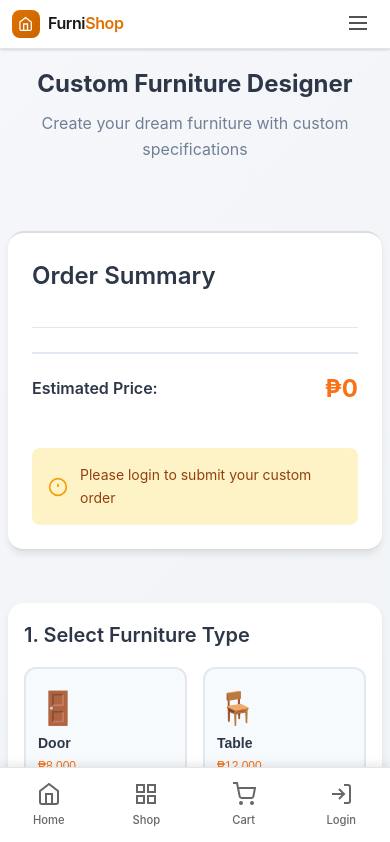
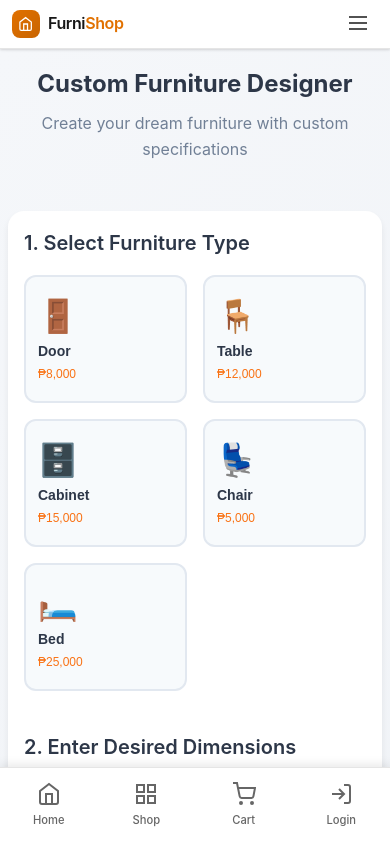
Before and after one commit to clicianDev/furnishop-client, a React (Create React App) app: page /custom-furniture in a window 390 px wide. Shown: the top 842 px of the page. Built offline with nearby package versions, Linux system fonts and the light colour scheme; no server answers; the HTML template or start-up script is replaced by a standard one.

Commit message:
fix: Update order summary position in CSS for correct layout

```diff
--- a/src/pages/CustomFurniturePage.css
+++ b/src/pages/CustomFurniturePage.css
@@ -492,7 +492,7 @@
 
   .order-summary {
     position: static;
-    order: -1;
+    order: 2;
   }
 }
 
```
